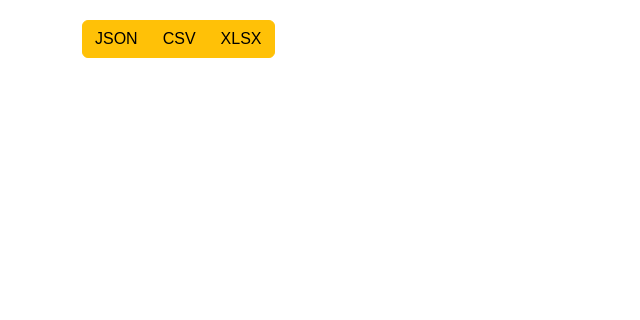
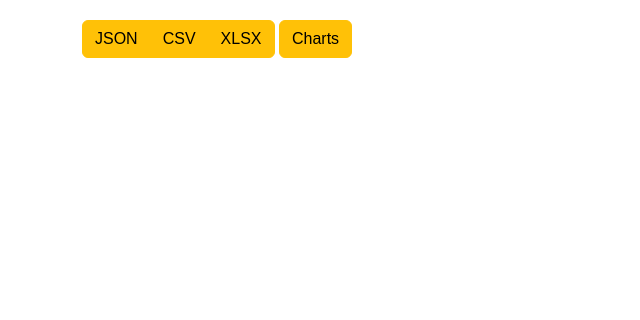
Before and after one commit to AdamPoreba1/CeneoWebScraperAP, a Flask app: template app/templates/product.html in a window 1280 px wide. Shown: the part 190-510 px from the top of the page, without its empty margins (0-640 px from the left). Run offline with Flask 3, Linux system fonts and the light colour scheme; the template is opened without the code that fills it, so the values that code supplies are empty; some libraries are stand-ins or nearby versions.

Commit message:
small fix

```diff
--- a/app/templates/product.html
+++ b/app/templates/product.html
@@ -7,6 +7,7 @@
         <a type="button" class="btn btn-warning" href="{{url_for('download_xlsx', product_id=product_id)}}">XLSX</a>
     </div>
     {{opinions | safe}}
+    <a type="button" class="btn btn-warning" href="{{url_for('charts', product_id=product_id)}}">Charts</a>
 {% endblock %}
 {% block scripts %}
     <script> let table = new DataTable('#opinions', {});</script>
```
